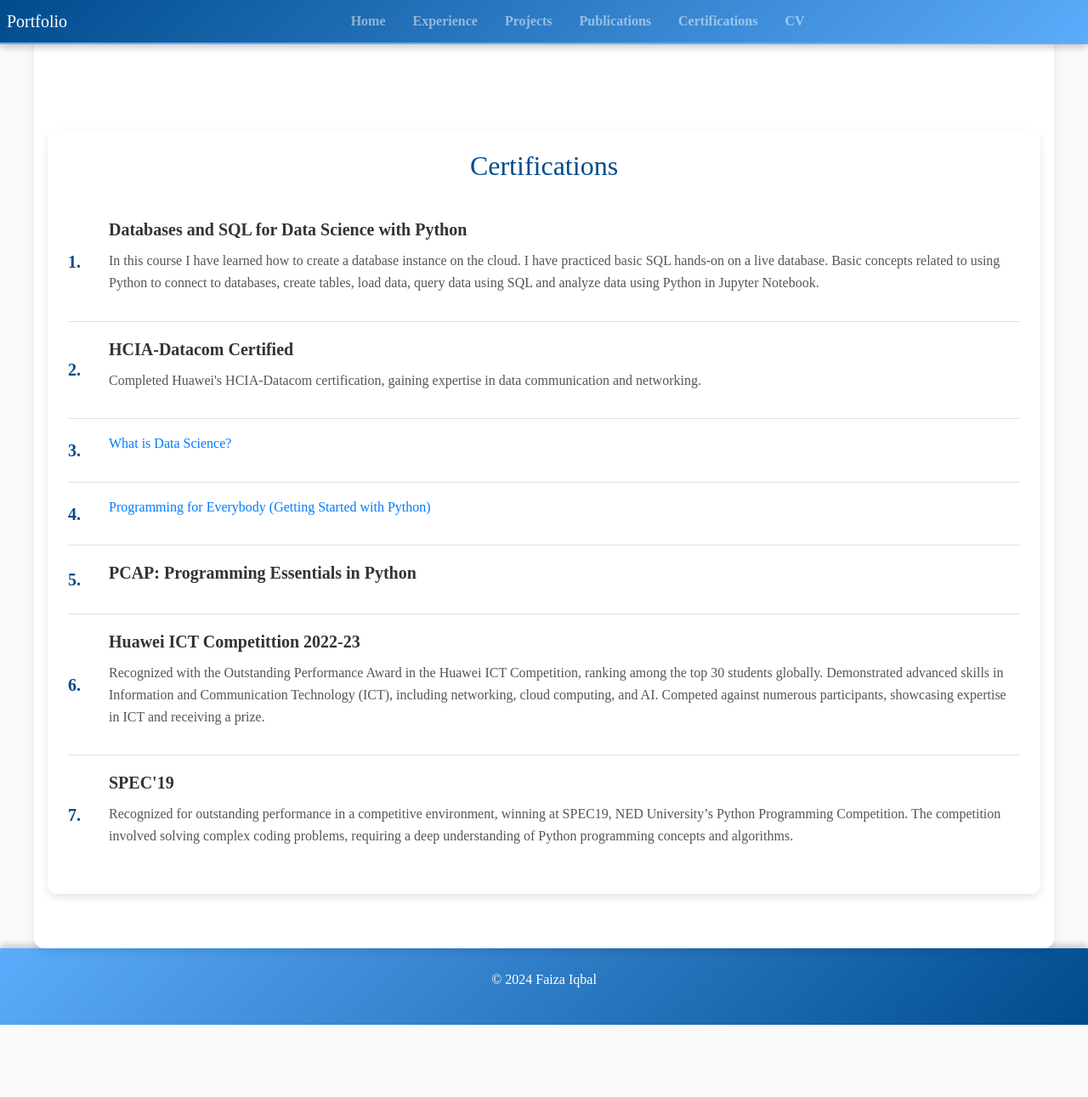
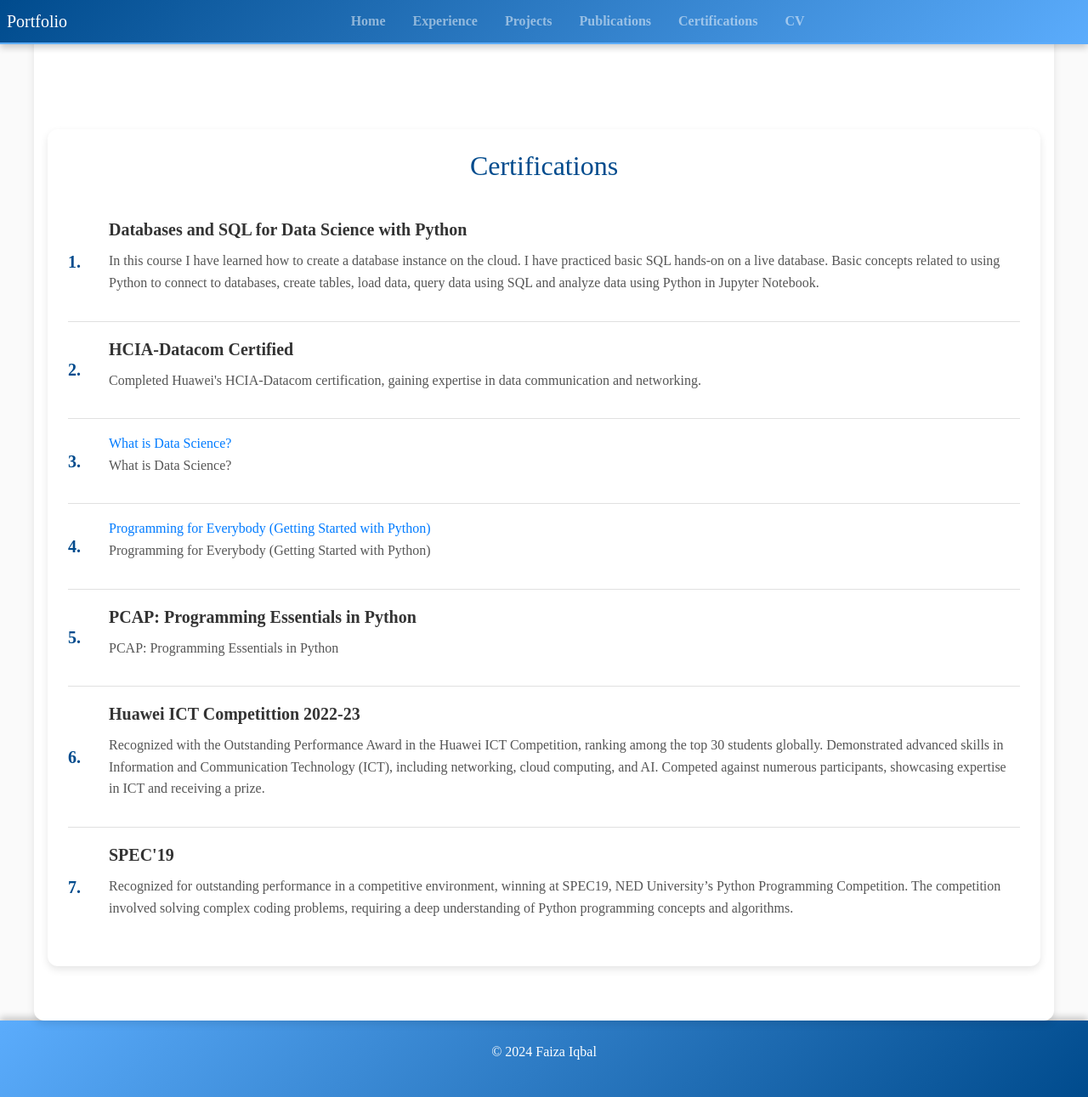
Before and after one commit to faizaiqbalsyed/faizaiqbalsyed.github.io, a Jekyll site: the page built from certifications.md, in a window 1280 px wide and 1291 px high. Shown: the whole window at 85% size. Built offline with Jekyll 4.4.1, drawn with Linux system fonts in a browser that asks for light colours; nearby versions of some CDN libraries; our own code applies the rules of GitHub Pages for plain Markdown files.

Commit message:
Update certifications.md

```diff
--- a/certifications.md
+++ b/certifications.md
@@ -17,18 +17,18 @@
         <li class="certificate-item">
             <a href="https://www.coursera.org/account/accomplishments/verify/VMYZRFLMRN7Z?utm_source%3Dandroid%26utm_medium%3Dcertificate%26utm_content%3Dcert_image%26utm_campaign%3Dsharing_cta%26utm_product%3Dcourse"
             download>What is Data Science?</a>
-            <p class="certificate-description"></p>
+            <p class="certificate-description">What is Data Science?</p>
         </li>
 
         <li class="certificate-item">
             <a href="https://www.coursera.org/account/accomplishments/verify/KYAR73DYYANJ?utm_source%3Dandroid%26utm_medium%3Dcertificate%26utm_content%3Dcert_image%26utm_campaign%3Dsharing_cta%26utm_product%3Dcourse"
             download>Programming for Everybody (Getting Started with Python)</a>
-            <p class="certificate-description"></p>
+            <p class="certificate-description">Programming for Everybody (Getting Started with Python)</p>
         </li>
 
         <li class="certificate-item">
             <a href="https://faizaiqbalsyed.github.io/Programming_essentials.pdf" class="certificate-title" download>PCAP: Programming Essentials in Python</a>
-            <p class="certificate-description"></p>
+            <p class="certificate-description">PCAP: Programming Essentials in Python</p>
         </li>
 
         <li class="certificate-item">
```
